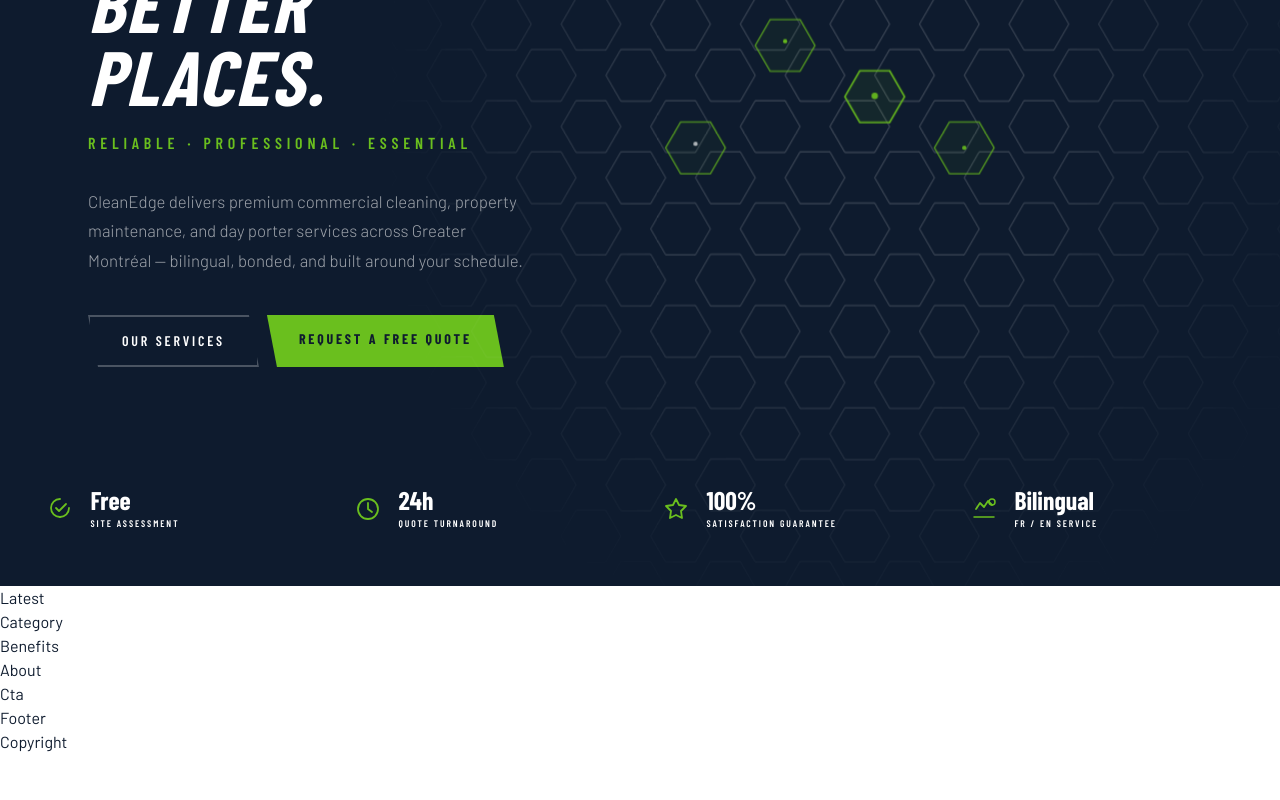
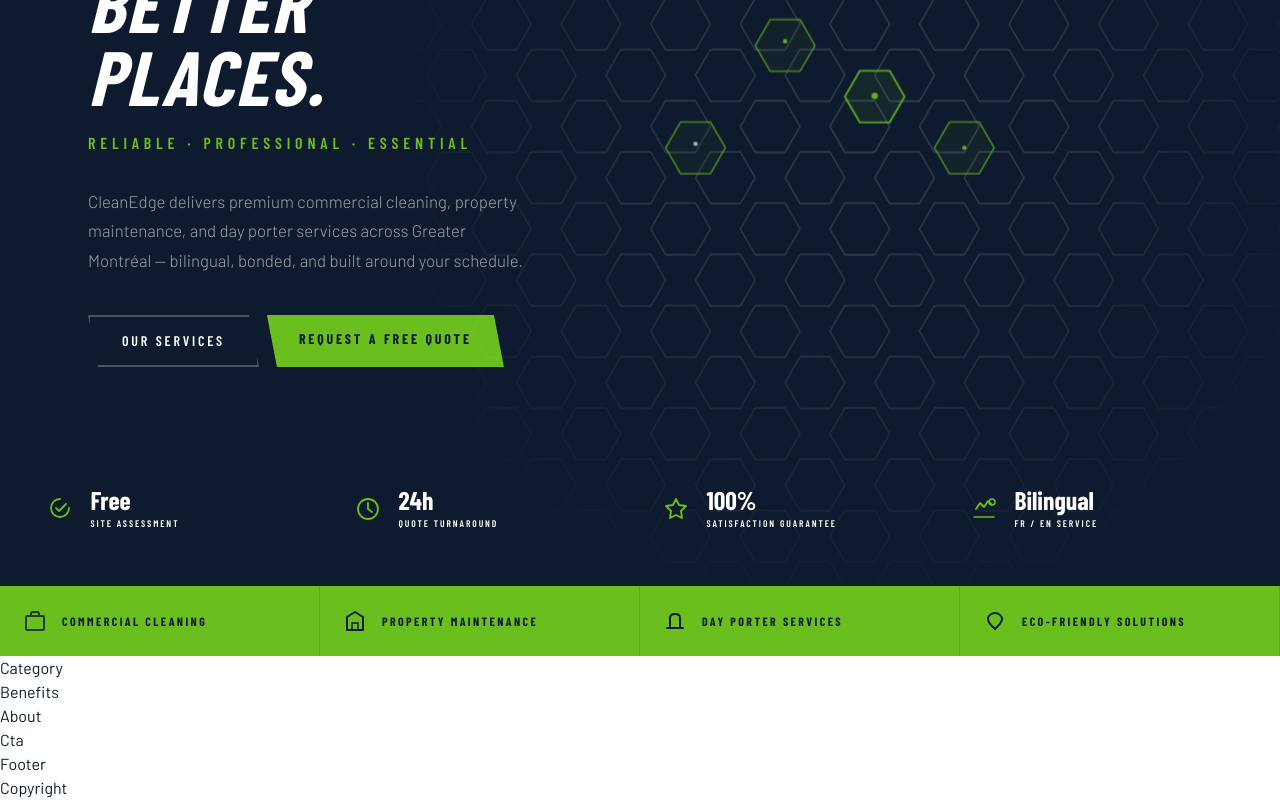
Before and after one commit to philip1091/cleanedge, a Next.js app: page / in a window 1280 px wide. Shown: the part 404-1204 px from the top of the page. Before the commit the page ends 1158 px from the top, so only its background shows below. Built offline with nearby package versions, Linux system fonts and the light colour scheme; a web font is replaced by a local one.

Commit message:
ui:add intro banner section

```diff
--- a/app/globals.css
+++ b/app/globals.css
@@ -1,6 +1,6 @@
 @import "tailwindcss";
 @import "tw-animate-css";
-@import "shadcn/tailwind.css";
+/*@import "shadcn/tailwind.css";*/
 
 @theme {
     /*font*/
--- a/app/page.jsx
+++ b/app/page.jsx
@@ -1,7 +1,7 @@
 import Topbar from "@/components/Topbar";
 import Header from "@/components/Header";
 import Hero from "@/components/Hero";
-import Latest from "@/components/Latest";
+import IntroBanner from "@/components/Intro-banner";
 import Category from "@/components/Category";
 import Benefits from "@/components/Benefits";
 import About from "@/components/About";
@@ -15,7 +15,7 @@
 			{/*<Topbar />*/}
 			<Header />
 			<Hero />
-			<Latest />
+			<IntroBanner />
 			<Category />
 			<Benefits />
 			<About />
--- a/components/Header.jsx
+++ b/components/Header.jsx
@@ -1,7 +1,4 @@
-import Image from "next/image"
 import Link from "next/link"
-import { FaHeart } from "react-icons/fa"
-import { FaCartShopping } from "react-icons/fa6";
 import Sidenav from "@/components/Sidenav";
 import Logo from "./svg/logo"
 
--- a/components/Hero.jsx
+++ b/components/Hero.jsx
@@ -54,8 +54,8 @@
 					<div
 						className="stat-cell px-[1.4rem] py-[2rem] border-white/[0.06] flex items-center gap-4">
 						<svg className="stat-icon text-green shrink-0" width="28" height="28" viewBox="0 0 28 28" fill="none">
-							<circle cx="14" cy="14" r="10" stroke="#6abf1e" stroke-width="1.8"/>
-							<path d="M14 8V14L18 17" stroke="#6abf1e" stroke-width="1.8" stroke-linecap="round"/>
+							<circle cx="14" cy="14" r="10" stroke="#6abf1e" strokeWidth="1.8"/>
+							<path d="M14 8V14L18 17" stroke="#6abf1e" strokeWidth="1.8" strokeLinecap="round"/>
 						</svg>
 						<div>
 							<div
@@ -69,7 +69,7 @@
 						className="stat-cell px-[1.4rem] py-[2rem] border-white/[0.06] flex items-center gap-4">
 						<svg className="stat-icon text-green shrink-0" width="28" height="28" viewBox="0 0 28 28" fill="none">
 							<path d="M14 4 L17 10 L24 11 L19 16 L20 23 L14 20 L8 23 L9 16 L4 11 L11 10 Z" stroke="#6abf1e"
-							      stroke-width="1.8" stroke-linejoin="round"/>
+							      strokeWidth="1.8" strokeLinejoin="round"/>
 						</svg>
 						<div>
 							<div
@@ -81,10 +81,10 @@
 					</div><div
 					className="stat-cell px-[1.4rem] py-[2rem] border-white/[0.06] flex items-center gap-4">
 					<svg className="stat-icon text-green shrink-0" width="28" height="28" viewBox="0 0 28 28" fill="none">
-						<path d="M6 14 L10 8 L14 12 L18 6 L22 10" stroke="#6abf1e" stroke-width="1.8" stroke-linecap="round"
-						      stroke-linejoin="round"/>
-						<line x1="4" y1="22" x2="24" y2="22" stroke="#6abf1e" stroke-width="1.5" stroke-linecap="round"/>
-						<circle cx="22" cy="7" r="3" stroke="#6abf1e" stroke-width="1.5"/>
+						<path d="M6 14 L10 8 L14 12 L18 6 L22 10" stroke="#6abf1e" strokeWidth="1.8" strokeLinecap="round"
+						      strokeLinejoin="round"/>
+						<line x1="4" y1="22" x2="24" y2="22" stroke="#6abf1e" strokeWidth="1.5" strokeLinecap="round"/>
+						<circle cx="22" cy="7" r="3" stroke="#6abf1e" strokeWidth="1.5"/>
 					</svg>
 					<div>
 						<div
--- /dev/null
+++ b/components/Intro-banner.jsx
@@ -0,0 +1,47 @@
+import React from 'react'
+
+const IntroBanner = () => {
+	return (
+		<div className="services-strip bg-green flex justify-around overflow-hidden">
+			<div className="strip-item border-r border-black/10  flex-1 flex items-center gap-4 p-6 relative transition-colors duration-500 hover:bg-green-dark ">
+				<svg className="strip-icon text-navy opacity-80" width="22" height="22" viewBox="0 0 22 22" fill="none">
+					<rect x="2" y="6" width="18" height="14" rx="1" stroke="#0e1b2e" strokeWidth="2"/>
+					<path d="M7 6V4C7 3 7.9 2 9 2H13C14.1 2 15 3 15 4V6" stroke="#0e1b2e" strokeWidth="2"/>
+				</svg>
+				<span className="font-secondary font-bold text-xs tracking-[0.2em] uppercase text-navy">
+			        Commercial Cleaning
+			    </span>
+			</div>
+			<div className="strip-item border-r border-black/10  flex-1 flex items-center gap-4 p-6 relative transition-colors duration-200 hover:bg-green-dark ">
+				<svg className="strip-icon" width="22" height="22" viewBox="0 0 22 22" fill="none">
+					<path d="M11 2 L19 7 L19 20 L3 20 L3 7 Z" stroke="#0e1b2e" strokeWidth="2"
+					      strokeLinejoin="round"/>
+					<rect x="8" y="13" width="6" height="7" stroke="#0e1b2e" strokeWidth="1.5"/>
+				</svg>
+				<span className="font-secondary font-bold text-xs tracking-[0.2em] uppercase text-navy">
+			        Property Maintenance
+			    </span>
+			</div>
+			<div className="strip-item border-r border-black/10  flex-1 flex items-center gap-4 p-6 relative transition-colors duration-200 hover:bg-green-dark ">
+				<svg className="strip-icon" width="22" height="22" viewBox="0 0 22 22" fill="none">
+					<path d="M6 18 L6 8 Q6 4 11 4 Q16 4 16 8 L16 18" stroke="#0e1b2e" strokeWidth="2"
+					      strokeLinecap="round"/>
+					<line x1="3" y1="18" x2="19" y2="18" stroke="#0e1b2e" strokeWidth="2" strokeLinecap="round"/>
+				</svg>
+				<span className="font-secondary font-bold text-xs tracking-[0.2em] uppercase text-navy">
+			        Day Porter Services
+			    </span>
+			</div>
+			<div className="strip-item border-r border-black/10  flex-1 flex items-center gap-4 p-6 relative transition-colors duration-200 hover:bg-green-dark ">
+				<svg className="strip-icon" width="22" height="22" viewBox="0 0 22 22" fill="none">
+					<path d="M11 3 C7 3 4 6 4 9 C4 13 7 15 11 19 C15 15 18 13 18 9 C18 6 15 3 11 3Z" stroke="#0e1b2e"
+					      strokeWidth="2" strokeLinejoin="round"/>
+				</svg>
+				<span className="font-secondary font-bold text-xs tracking-[0.2em] uppercase text-navy">
+			        Eco-Friendly Solutions
+			    </span>
+			</div>
+		</div>
+	)
+}
+export default IntroBanner
--- a/components/Latest.jsx
+++ /dev/null
@@ -1,8 +0,0 @@
-import React from 'react'
-
-const Latest = () => {
-	return (
-		<div>Latest</div>
-	)
-}
-export default Latest
```
